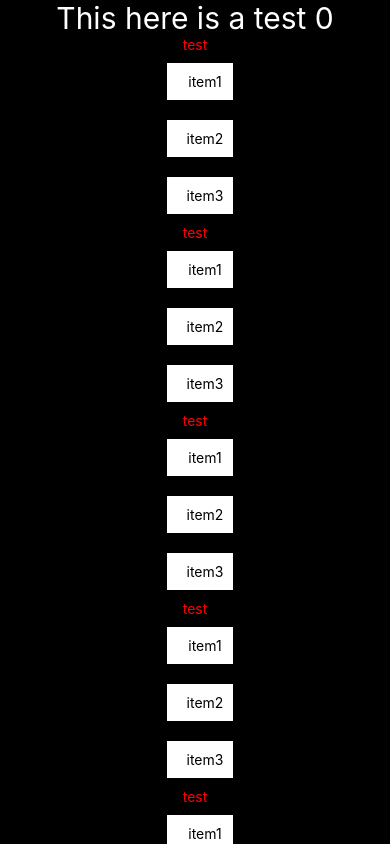
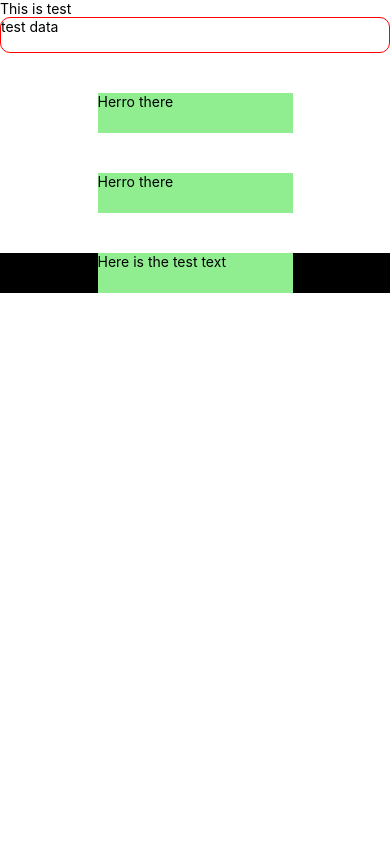
Before and after one commit to alwinsDen/react_native_learning, a React Native app: screen / in a window 390 px wide. Built offline with nearby package versions, Linux system fonts and the light colour scheme.

Commit message:
Button types and inputs

```diff
--- a/App.js
+++ b/App.js
@@ -1,143 +1,79 @@
 import React, {useState} from "react"
-import {Button, RefreshControl, ScrollView, SectionList, Text, View} from "react-native"
+import {Pressable, Text, TextInput, ToastAndroid, TouchableHighlight, TouchableOpacity, View} from "react-native";
 import styles from "./styles/styles";
 
 const App = () => {
-    const [sample, setSample] = useState(0)
-    const [refreshState, setRefreshState] = useState(false);
-    const testCases = [
-        {key: 0, name: "alwin"},
-        {key: 1, name: "alwin"},
-        {key: 2, name: "alwin"},
-        {key: 3, name: "alwin"},
-        {key: 4, name: "alwin"},
-        {key: 5, name: "alwin"},
-        {key: 6, name: "alwin"},
-        {key: 7, name: "alwin"},
-        {key: 8, name: "alwin"},
-        {key: 9, name: "alwin"},
-        {key: 10, name: "alwin"}
-    ]
 
-    const sectionListData = [
-        {
-            title: "test",
-            data: ["item1", "item2", "item3"]
-        },
-        {
-            title: "test",
-            data: ["item1", "item2", "item3"]
-        },
-        {
-            title: "test",
-            data: ["item1", "item2", "item3"]
-        },
-        {
-            title: "test",
-            data: ["item1", "item2", "item3"]
-        },
-        {
-            title: "test",
-            data: ["item1", "item2", "item3"]
-        },
-    ]
-    return (
-        <ScrollView
-            horizontal={false}
-            refreshControl={
-                <RefreshControl
-                    refreshing={refreshState}
-                    onRefresh={(e) => {
-                        setRefreshState(!refreshState)
-                    }}
-                    colors={["#000000", "#ffffff"]}
-                />
+    const [inputText, setInputText] = useState("test data")
+    return <View>
+        <Text>
+            This is test
+        </Text>
+        <TextInput
+            multiline
+            style={styles.inputbar}
+            placeholder={"enter your email here"}
+            autoCapitalize={"characters"}
+            defaultValue={inputText}
+            onTextInput={(text) => {
+                setInputText(text)
             }
+            }
+            // editable={false}
+            secureTextEntry={true}
+        />
+
+        {/*opacity reduces when clicked*/}
+        <TouchableOpacity
+            style={styles.touchableOpac}
+            onPress={() => console.log("This was clicked")}
+            activeOpacity={0.5} //opcatity on clicking
+        >
+            <Text style={styles.textStyle}>
+                Herro there
+            </Text>
+        </TouchableOpacity>
+
+        {/*    highlight does the same thing as opacity but can have custom color*/}
+        <TouchableHighlight
             style={{
-                width: "100%"
-            }}
+                ...styles.touchableOpac,
+            }
+            }
+            onPress={() => console.log("This was clicked maybe")}
+            underlayColor={"#dddddd"} //set custom color to opacity
         >
-
-            <View style={styles.mainView}
-
-            >
-                <Text style={styles.text}
-                >
-                    This here is a test {sample}
-                </Text>
-
-                {/*section list*/}
-                <SectionList
-                    keyExtractor={(item, index) => index.toString()+item}
-                    sections={sectionListData}
-                    renderItem={({item}) => (
-                        <View>
-                            <Text style={styles.loopText}>{item}</Text>
-                        </View>
-                    )}
-                    renderSectionHeader={({section})=> (
-                        <Text style={{
-                            color:"red",
-                            textAlign:"center"
-                        }}>
-                            {section.title}
-                        </Text>
-                    )}
-                />
+            <Text style={styles.textStyle}>
+                Herro there
+            </Text>
+        </TouchableHighlight>
 
 
-                {/*<ScrollView*/}
-                {/*    horizontal={false}*/}
-                {/*    refreshControl={*/}
-                {/*        <RefreshControl*/}
-                {/*            refreshing={refreshState}*/}
-                {/*            onRefresh={(e) => {*/}
-                {/*                setRefreshState(!refreshState)*/}
-                {/*            }}*/}
-                {/*            colors={["#000000", "#ffffff"]}*/}
-                {/*        />*/}
-                {/*    }*/}
-                {/*    style={{*/}
-                {/*        width: "100%"*/}
-                {/*    }}>*/}
+        {/*pressed component amazing*/}
+        <Pressable
+            onLongPress={() => {
+                ToastAndroid.show("A pikachu appeared nearby !", ToastAndroid.SHORT);
+            }
+            }
+            delayLongPress={2000}
+            // additional pressable padding around button
+            hitSlop={{
+                top: 10, bottom: 10, right: 10, left: 10
+            }
+            }
+            android_ripple={{color:"#b9b9b9"}}
+            style={({pressed}) => [
+                {backgroundColor: pressed ? "#ffffff" : "#000000"},
+                styles.touchableOpac
+            ]}
+        >
+            <Text style={styles.textStyle}>
+                Here is the test text
+            </Text>
+        </Pressable>
 
 
-                {/*{*/}
-                {/*    testCases.map((item, index) => {*/}
-                {/*        return <Text*/}
-                {/*            key={item.key}*/}
-                {/*            style={styles.loopText}*/}
-                {/*        >{item.name}</Text>*/}
-                {/*    })*/}
-                {/*}*/}
-
-                {/*flatlist component*/}
-                {/*<FlatList*/}
-                {/*    horizontal*/}
-                {/*    inverted*/}
-                {/*    data={testCases}*/}
-                {/*    keyExtractor={(item, index) => index.toString()}*/}
-                {/*    renderItem={({item}) => (*/}
-                {/*        <View>*/}
-                {/*            <Text style={styles.loopText}>{item.name}</Text>*/}
-                {/*        </View>*/}
-                {/*    )}*/}
-                {/*/>*/}
-
-                {/*</ScrollView>*/}
-                <Button
-                    style={styles.button}
-                    title={"CLick me"}
-                    accessibilityLabel={"Click here for details"}
-                    onPress={() => {
-                        // Linking.openURL("https://www.instagram.com/");
-                        setSample(data => (data + 1));
-                    }}
-                >
-                </Button>
-            </View>
-        </ScrollView>
-    )
+    </View>
 }
 
 
--- a/styles/styles.js
+++ b/styles/styles.js
@@ -1,28 +1,31 @@
 import {StyleSheet} from "react-native";
 
 const styles = StyleSheet.create({
-    mainView: {
-        backgroundColor: "#000000",
-        display: "flex",
-        height: "100%",
-        alignItems: "center"
+    inputbar: {
+        backgroundColor:"#ffffff",
+        borderRadius:10,
+        borderColor:"red",
+        borderWidth:1,
     },
-    text: {
-        color: "#ffffff",
-        fontSize: 30
+    textStyle: {
+        color:"black",
+        backgroundColor:"lightgreen",
+        width:"50%",
+        height:40
     },
-    button: {
-        backgroundColor: "#d2d2d2",
-        padding: "1",
-        margin:"10"
+    touchableOpac: {
+        width:"100%",
+        display:"flex",
+        alignItems:"center",
+        marginTop:40,
     },
-    loopText:{
-        backgroundColor:"#ffffff",
-        margin:10,
-        padding:10,
+    pressableNewStyle: {
         width:"100%",
-        textAlign:"center"
-    }
+        display:"flex",
+        alignItems:"center",
+        marginTop:40,
+        background:"red"
+    },
 })
 
 export default styles
```
